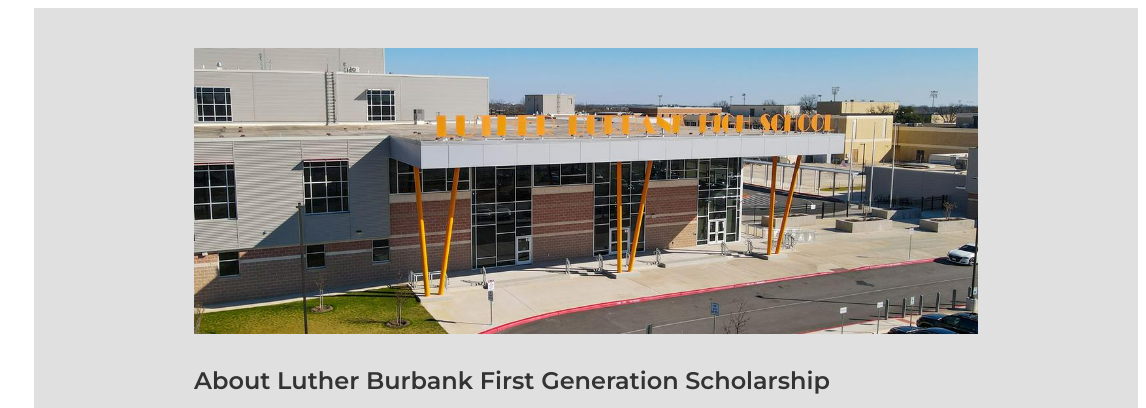
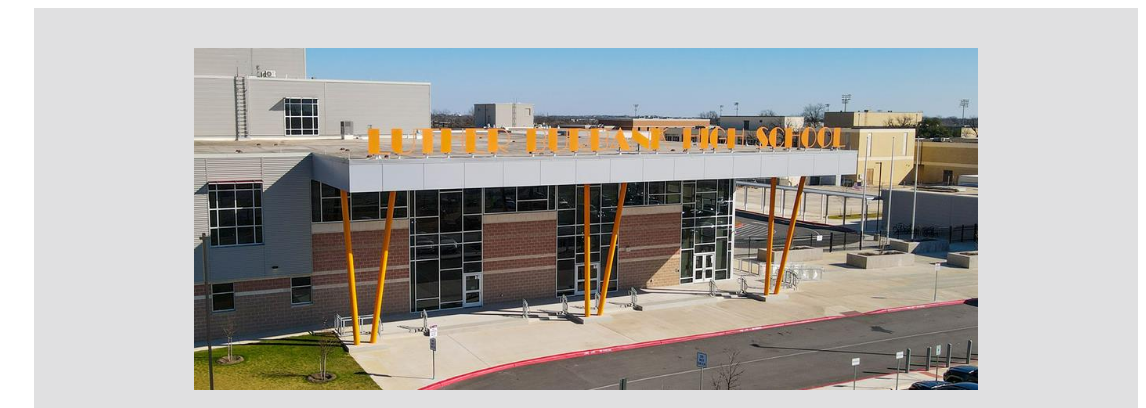
Before and after one commit to burbank-first-gen-scholarship-fund/scholarship-website, a plain HTML site: page index.html in a window 1280 px wide. Shown: the top 408 px of the page, 134-1280 px from the left. Drawn offline with Linux system fonts and the light colour scheme.

Commit message:
Update index.html

```diff
--- a/index.html
+++ b/index.html
@@ -28,7 +28,7 @@
     <div class="main-content">
 
         <section id="about">
-            <img id="school" src="images/burbank.jpg" alt="Front of School" />
+            <img id="school" src="images/BurbankFacade23.png" alt="Front of School" />
             <h1>About Luther Burbank First Generation Scholarship</h1>
             <p>This scholarship has been developed as an endowment by IB students from Burbank Class of 2001 as a
                 celebration of
```
